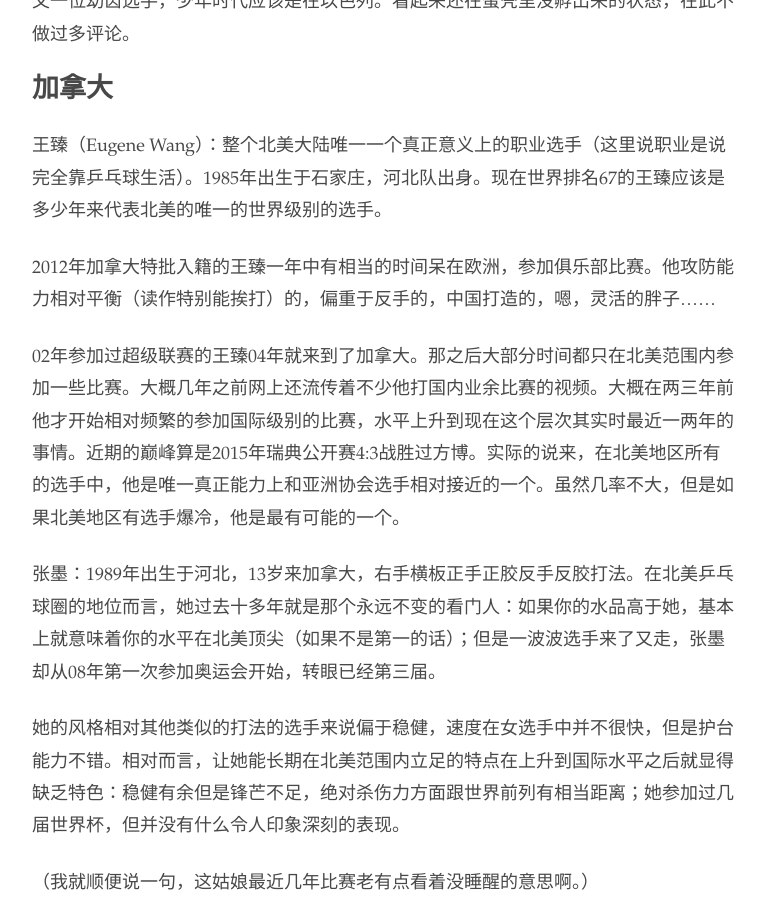
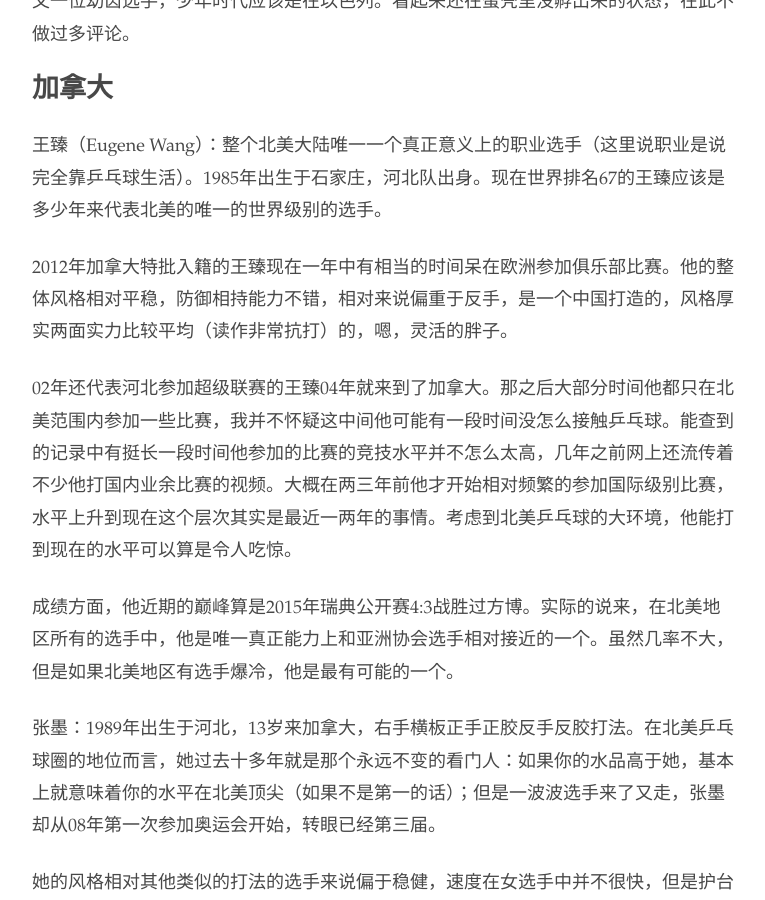
Before and after one commit to readandchedan/readandchedan.github.io, a Jekyll site: the page built from _posts/tabletennis/_posts/2016-05-01-olympics-preview-NA.md, in a window 1280 px wide and 900 px high, scrolled down 3086 px. Shown: the whole window, without its empty margins (256-1021 px from the left). Built offline with Jekyll 4.4.1, drawn with Linux system fonts in a browser that asks for light colours.

Commit message:
Update 2016-05-01-olympics-preview-NA.md

```diff
--- a/_posts/tabletennis/_posts/2016-05-01-olympics-preview-NA.md
+++ b/_posts/tabletennis/_posts/2016-05-01-olympics-preview-NA.md
@@ -66,9 +66,11 @@ ALGUETTI Sharon
 
 王臻（Eugene Wang）：整个北美大陆唯一一个真正意义上的职业选手（这里说职业是说完全靠乒乓球生活）。1985年出生于石家庄，河北队出身。现在世界排名67的王臻应该是多少年来代表北美的唯一的世界级别的选手。
 
-2012年加拿大特批入籍的王臻一年中有相当的时间呆在欧洲，参加俱乐部比赛。他攻防能力相对平衡（读作特别能挨打）的，偏重于反手的，中国打造的，嗯，灵活的胖子……
+2012年加拿大特批入籍的王臻现在一年中有相当的时间呆在欧洲参加俱乐部比赛。他的整体风格相对平稳，防御相持能力不错，相对来说偏重于反手，是一个中国打造的，风格厚实两面实力比较平均（读作非常抗打）的，嗯，灵活的胖子。
 
-02年参加过超级联赛的王臻04年就来到了加拿大。那之后大部分时间都只在北美范围内参加一些比赛。大概几年之前网上还流传着不少他打国内业余比赛的视频。大概在两三年前他才开始相对频繁的参加国际级别的比赛，水平上升到现在这个层次其实时最近一两年的事情。近期的巅峰算是2015年瑞典公开赛4:3战胜过方博。实际的说来，在北美地区所有的选手中，他是唯一真正能力上和亚洲协会选手相对接近的一个。虽然几率不大，但是如果北美地区有选手爆冷，他是最有可能的一个。
+02年还代表河北参加超级联赛的王臻04年就来到了加拿大。那之后大部分时间他都只在北美范围内参加一些比赛，我并不怀疑这中间他可能有一段时间没怎么接触乒乓球。能查到的记录中有挺长一段时间他参加的比赛的竞技水平并不怎么太高，几年之前网上还流传着不少他打国内业余比赛的视频。大概在两三年前他才开始相对频繁的参加国际级别比赛，水平上升到现在这个层次其实是最近一两年的事情。考虑到北美乒乓球的大环境，他能打到现在的水平可以算是令人吃惊。
+
+成绩方面，他近期的巅峰算是2015年瑞典公开赛4:3战胜过方博。实际的说来，在北美地区所有的选手中，他是唯一真正能力上和亚洲协会选手相对接近的一个。虽然几率不大，但是如果北美地区有选手爆冷，他是最有可能的一个。
 
 张墨：1989年出生于河北，13岁来加拿大，右手横板正手正胶反手反胶打法。在北美乒乓球圈的地位而言，她过去十多年就是那个永远不变的看门人：如果你的水品高于她，基本上就意味着你的水平在北美顶尖（如果不是第一的话）；但是一波波选手来了又走，张墨却从08年第一次参加奥运会开始，转眼已经第三届。
 
```
